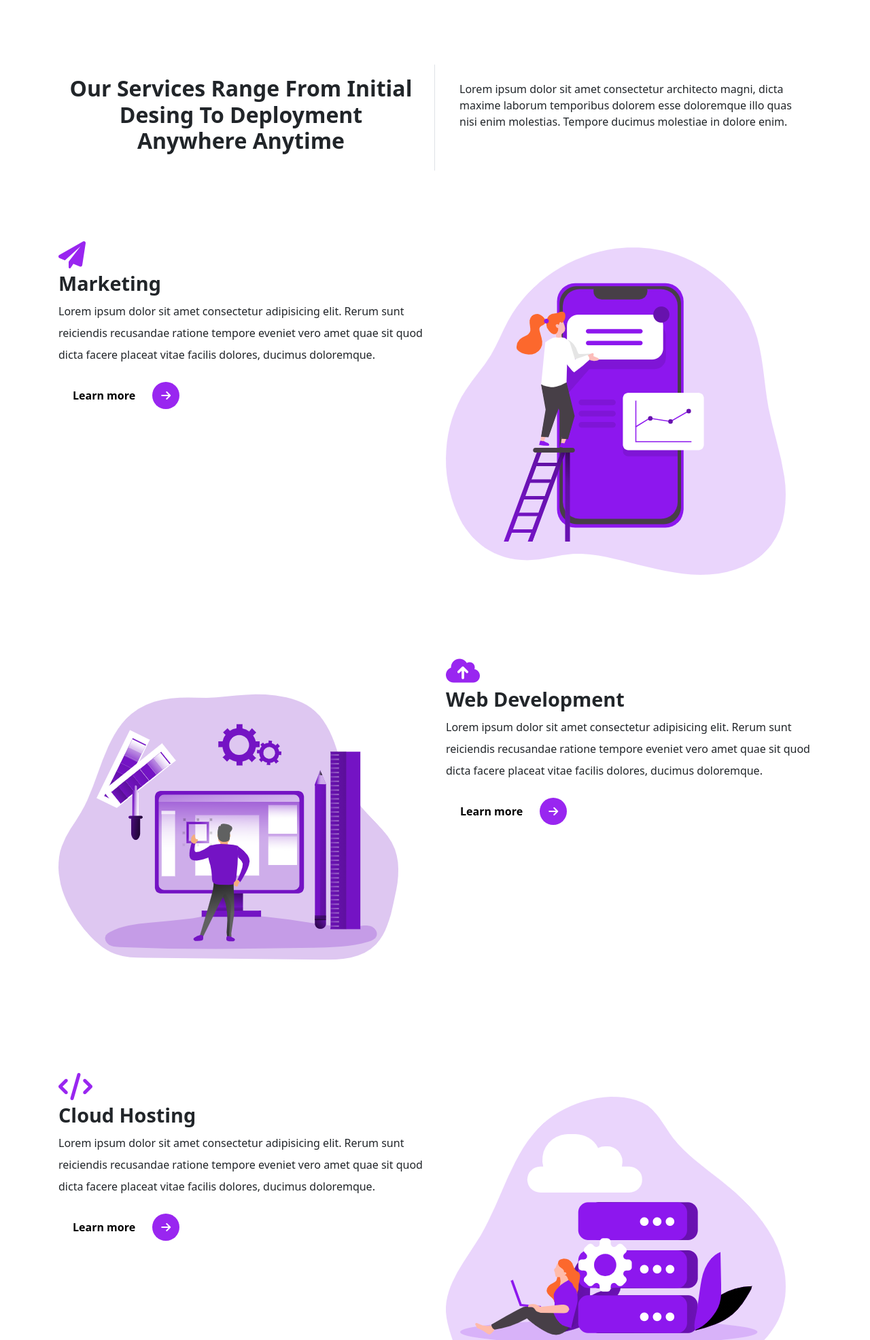
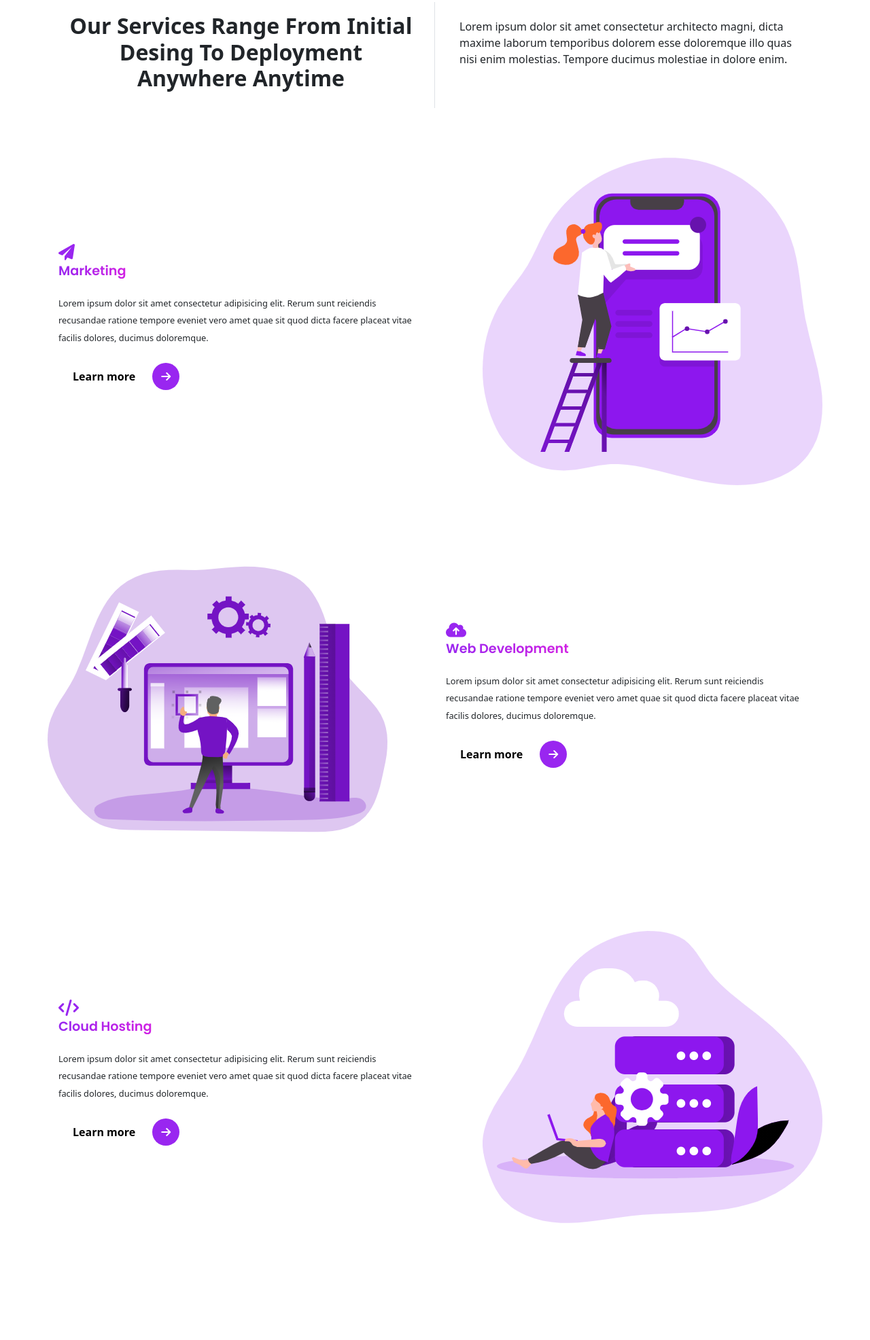
Before and after one commit to brandonOrellana/pagina-bootstrap, a website: page index.html in a window 1280 px wide. Shown: the part 1353-3325 px from the top of the page at 68% size. After the commit the page ends 3220 px from the top, so only its background shows below. Drawn offline with Linux system fonts and the light colour scheme.

Commit message:
feat:service section finished

```diff
--- a/index.html
+++ b/index.html
@@ -114,12 +114,10 @@
        <div class="container">
          <div class="row text-center">
            <h1 class="display-3 fw-bold">Our services</h1>
-           <div class="heading-line mb-5"></div>
+           <div class="heading-line mb-1"></div>
          </div>
-       </div>
 
-       <div class="container">
-         <div class="row pt-2 pb-2 mt-5 mb-3">
+         <div class="row pt-2 pb-2 mt-0 mb-3">
            <div class="col-md-6 border-right">
              <div class="bg-white p-3">
               <h2 class="fw-bold text-capitalize text-center">
@@ -145,7 +143,7 @@
          <div class="row">
            <div class="col-lg-6 col-md-6 col-sm-12 col-xs-12 services mt-4">
              <div class="services__content">
-               <div class="icon fas fa-paper-plane"></div>
+               <div class="icon d-block fas fa-paper-plane"></div>
                <h3 class="display-3--title mt-1">Marketing</h3>
                 <p class="lh-lg">
                     Lorem ipsum dolor sit amet consectetur adipisicing elit.
@@ -161,22 +159,22 @@
              </div>
            </div>
 
-           <div class="col-lg-6 col-md-6 col-sm-12 col-xs-12 services mt-4">
-             <div class="services__content">
+           <div class="col-lg-6 col-md-6 col-sm-12 col-xs-12 services mt-4 text-end">
+             <div class="services__pic">
                <img src="images/services/service-1.png" alt="marketing illustration" class="img-fluid">
              </div>
            </div>
          </div>
          <!-- start the web development content -->
          <div class="row">
-           <div class="col-lg-6 col-md-6 col-sm-12 col-xs-12 services mt-4">
-             <div class="services__content">
+           <div class="col-lg-6 col-md-6 col-sm-12 col-xs-12 services mt-4 text-start">
+             <div class="services__pic">
               <img src="images/services/service-2.png" alt="web development illustration" class="img-fluid">
              </div>
            </div>
            <div class="col-lg-6 col-md-6 col-sm-12 col-xs-12 services mt-4">
              <div class="services__content">
-              <div class="icon fas fa-cloud-upload-alt"></div>
+              <div class="icon d-block fas fa-cloud-upload-alt"></div>
               <h3 class="display-3--title mt-1">web development</h3>
                <p class="lh-lg">
                    Lorem ipsum dolor sit amet consectetur adipisicing elit.
@@ -196,7 +194,7 @@
          <div class="row">
            <div class="col-lg-6 col-md-6 col-sm-12 col-xs-12 services mt-4">
              <div class="services__content">
-              <div class="icon fas fa-code"></div>
+              <div class="icon d-block fas fa-code"></div>
               <h3 class="display-3--title mt-1">Cloud hosting</h3>
                <p class="lh-lg">
                    Lorem ipsum dolor sit amet consectetur adipisicing elit.
@@ -211,8 +209,8 @@
                </button>
              </div>
            </div>
-           <div class="col-lg-6 col-md-6 col-sm-12 col-xs-12 services mt-4">
-             <div class="services__content">
+           <div class="col-lg-6 col-md-6 col-sm-12 col-xs-12 services mt-4 text-end">
+             <div class="services__pic">
               <img src="images/services/service-3.png" alt="cloud hosting illustration" class="img-fluid">
              </div>
            </div>
--- a/scss/components/_typography.scss
+++ b/scss/components/_typography.scss
@@ -50,9 +50,19 @@
     font-family: 'Poppins',sans-serif;
 
     &--title{
-        font-size: 1.8rem;
+        font-size: 1.2rem;
         text-transform: capitalize;
         font-weight: 600;
+        font-family: 'Poppins',sans-serif;
+        display: inline-block;
+        background-image: linear-gradient(to right,$primary,$secondary);
+        background-clip: text;
+        -webkit-background-clip: text;
+        -webkit-text-fill-color: transparent;
+
+        @include media-breakpoint-up(lg) {
+            margin-top: 1.8rem;
+        }
     }
 }
 
--- a/scss/sections/_services.scss
+++ b/scss/sections/_services.scss
@@ -6,11 +6,31 @@
 
     &__content{
         padding: 1rem;
-        margin-top: 1.5rem;
+        margin-top: 0;
+
+        p{
+            font-size:0.8rem;
+
+            @include media-breakpoint-up(lg) {
+                margin-top: 1rem;
+            }
+        }
+
+        @include media-breakpoint-up(lg) {
+            margin-top: 5rem;
+        }
 
         .icon{
-            font-size: 2.5rem;
+            font-size: 1.5rem;
             color: $primary;
+
+            @include media-breakpoint-up(lg) {
+                margin-top: 2.5rem;
+            }
         }
     }
+
+    &__pic{
+        max-width: 100%;
+    }
 }
```
Also changed, not shown: assets/css/style.css, 1 other file.
